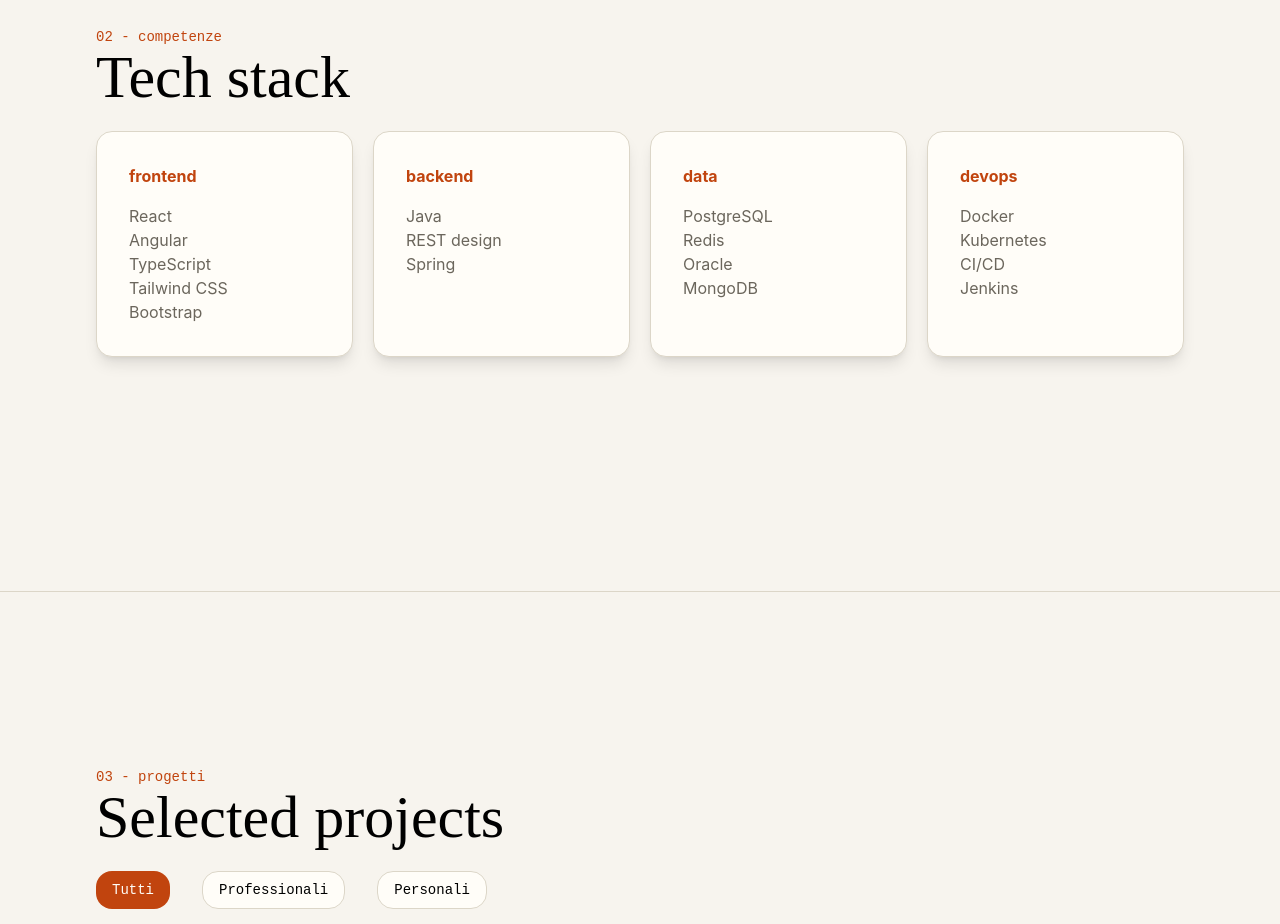
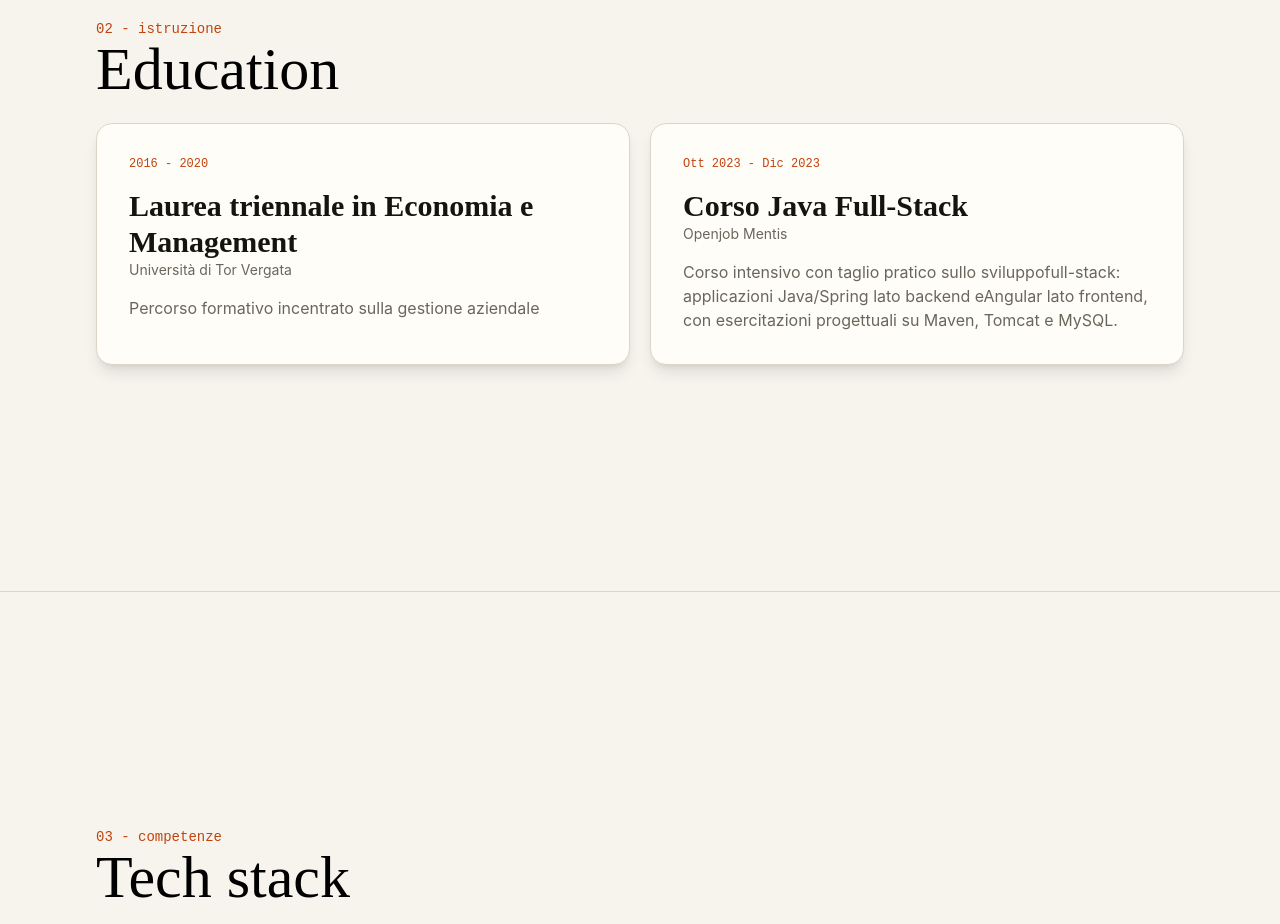
Before and after one commit to EavorschiRobert/portfolio, a React (Vite) app: page / in a window 1280 px wide. Shown: the part 1840-2764 px from the top of the page. Built offline with nearby package versions, Linux system fonts and the light colour scheme.

Commit message:
feat(istruzione): add istruzione section

```diff
--- a/src/App.tsx
+++ b/src/App.tsx
@@ -10,6 +10,7 @@
 import Contact from "./sections/contact/Contact.tsx";
 import Footer from "./components/footer/Footer.tsx";
 import ProgressBar from "./components/progress-bar/ProgressBar.tsx";
+import Istruzione from "./sections/istruzione/Istruzione.tsx";
 
 export const sections = [
     {
@@ -21,6 +22,12 @@
         italianTitle: "chi sono",
         englishTitle: "about me",
         component: About,
+    },
+    {
+        id: "education",
+        italianTitle: "istruzione",
+        englishTitle: "education",
+        component: Istruzione,
     },
     {
         id: "skills",
--- /dev/null
+++ b/src/constants/education.ts
@@ -0,0 +1,46 @@
+import type {EducationLanguageView} from "../types/education.type.ts";
+
+export const education: EducationLanguageView[] = [
+    {
+        location: 'ita',
+        data: [
+            {
+                title: 'Laurea triennale in Economia e Management',
+                fromDate: '2016',
+                toDate: '2020',
+                subtitle: 'Università di Tor Vergata',
+                description: 'Percorso formativo incentrato sulla gestione aziendale'
+            },
+            {
+                title: 'Corso Java Full-Stack',
+                fromDate: 'Ott 2023',
+                toDate: 'Dic 2023',
+                subtitle: 'Openjob Mentis',
+                description: 'Corso intensivo con taglio pratico sullo sviluppo' +
+                    'full-stack: applicazioni Java/Spring lato backend e' +
+                    'Angular lato frontend, con esercitazioni progettuali su Maven, Tomcat e MySQL.'
+            }
+        ]
+    },
+    {
+        location: 'eng',
+        data: [
+            {
+                title: 'Bachelor\'s degree in Economics and Management',
+                fromDate: '2016',
+                toDate: '2020',
+                subtitle: 'Tor Vergata\'s University',
+                description: 'Training program focused on business management'
+            },
+            {
+                title: 'Java Full-Stack Course',
+                fromDate: 'Oct 2023',
+                toDate: 'Dec 2023',
+                subtitle: 'Openjob Mentis',
+                description: 'Intensive course with a practical focus on full-stack' +
+                    'development: Java/Spring applications on the backend and' +
+                    'Angular on the frontend, with project exercises on Maven, Tomcat and MySQL.'
+            }
+        ]
+    }
+]
--- a/src/sections/about/About.tsx
+++ b/src/sections/about/About.tsx
@@ -17,7 +17,7 @@
                         <pre className="px-4
                             font-code
                             whitespace-pre-wrap
-                            break-words
+                            wrap-break-word
                             overflow-hidden"
                                 >
                             <p className="text-muted">// profile.ts</p>
@@ -45,7 +45,7 @@
                     </Terminal>
                 </div>
 
-                <div className="lg:w-1/2 text-muted flex flex-col justify-between gap-8 ">
+                <div className="w-full lg:w-1/2 text-muted flex flex-col justify-between gap-8 wrap-break-word">
                     <span>
                         {
                             language === 'ita'
@@ -84,7 +84,9 @@
 
                     </span>
 
-                    <div className="flex
+                    <div className="
+                            flex
+                            flex-wrap
                           justify-between
                           gap-8"
                     >
--- a/src/sections/contact/Contact.tsx
+++ b/src/sections/contact/Contact.tsx
@@ -32,7 +32,7 @@
                     </p>
                 </span>
             </div>
-            <div>
+            <div className="w-full lg:w-1/2">
                 <Terminal>
                     <span className="font-code p-4">
                         <span className="text-terminal-fg flex gap-2 break-word">
--- a/src/sections/esperienza/Esperienza.tsx
+++ b/src/sections/esperienza/Esperienza.tsx
@@ -12,15 +12,15 @@
             <SectionTitle title={language === 'ita' ? `${index} - ${italianTitle}` : `${index} - ${englishTitle}`}  subtitle={'Experience'}/>
             {experiences.find(item => item.location === language)?.data.map((item, i) => (
                 <div className="bg-panel p-8 rounded-2xl border border-line" key={i}>
-                    <div className="flex items-center justify-between">
-                        <div className="flex items-center gap-8">
+                    <div className="flex-col lg:flex-row items-center justify-between">
+                        <div className="flex items-center gap-2">
                             <span className="">
-                                <img alt={item.title} src={item.imageUrl} className="h-12 w-12"/>
+                                <img alt={item.title} src={item.imageUrl} className="h-8 w-8 lg:h-12 lg:w-12"/>
                             </span>
-                            <p className="text-4xl font-bold font-heading">{item.title}</p>
+                            <p className="text-xl lg:text-4xl font-bold font-heading">{item.title}</p>
                         </div>
                         <div>
-                            <p className="text-accent font-code text-sm">{item.fromDate} - {item.toDate}</p>
+                            <p className="text-accent font-code text-xs lg:text-sm">{item.fromDate} - {item.toDate}</p>
                         </div>
                     </div>
                     <div className="timeline">
--- /dev/null
+++ b/src/sections/istruzione/Istruzione.css
@@ -0,0 +1,11 @@
+#education {
+    width: 100%;
+}
+.education-grid {
+    display: grid;
+    grid-template-columns: repeat(auto-fit, minmax(220px, 1fr));
+    gap: 20px;
+}
+#skill-card:hover {
+    border-color: var(--color-accent);
+}
--- /dev/null
+++ b/src/sections/istruzione/Istruzione.tsx
@@ -0,0 +1,29 @@
+import type {SectionProps} from "../../types/section-props.ts";
+import SectionTitle from "../../components/section-title/SectionTitle.tsx";
+import {useLanguage} from "../../context/language-context.tsx";
+import './Istruzione.css';
+import {education} from "../../constants/education.ts";
+import type {Education} from "../../types/education.type.ts";
+
+const Istruzione = ({index, italianTitle, englishTitle}: SectionProps) => {
+    const {language} = useLanguage();
+    return(
+        <div id="education">
+            <SectionTitle title={language === 'ita' ? `${index} - ${italianTitle}` : `${index} - ${englishTitle}`}  subtitle={'Education'}/>
+            <div className="education-grid">
+                {education.find(item => item.location === language)?.data.map((item: Education) => (
+                    <div id="skill-card" className="
+                    bg-panel p-8 rounded-2xl border border-line
+                    shadow-lg
+                    " key={item.title}>
+                        <p className="font-code text-xs text-accent mb-4">{item.fromDate} - {item.toDate}</p>
+                        <p className="font-heading text-terminal-bg font-bold text-xl lg:text-3xl">{item.title}</p>
+                        <p className="text-muted text-sm mb-4">{item.subtitle}</p>
+                        <p className="text-muted">{item.description}</p>
+                    </div>
+                ))}
+            </div>
+        </div>
+    )
+}
+export default Istruzione;
--- a/src/sections/progetti/Progetti.tsx
+++ b/src/sections/progetti/Progetti.tsx
@@ -15,7 +15,7 @@
         <div id="progetti" className="w-full flex justify-start flex-col">
 
             <SectionTitle title={language === 'ita' ? `${index} - ${italianTitle}` : `${index} - ${englishTitle}`}  subtitle={'Selected projects'}/>
-            <div className="flex gap-8">
+            <div className="flex flex-wrap gap-2">
                 {
                     workButtonsFilter.find(item => item.location === language)?.data.map((item: Filter) => (
                         <button key={item.filter} className={
--- /dev/null
+++ b/src/types/education.type.ts
@@ -0,0 +1,11 @@
+export interface Education {
+    title: string;
+    fromDate?: string;
+    toDate?: string;
+    subtitle: string;
+    description: string;
+}
+export interface EducationLanguageView {
+    location: 'ita' | 'eng';
+    data: Education[];
+}
```
